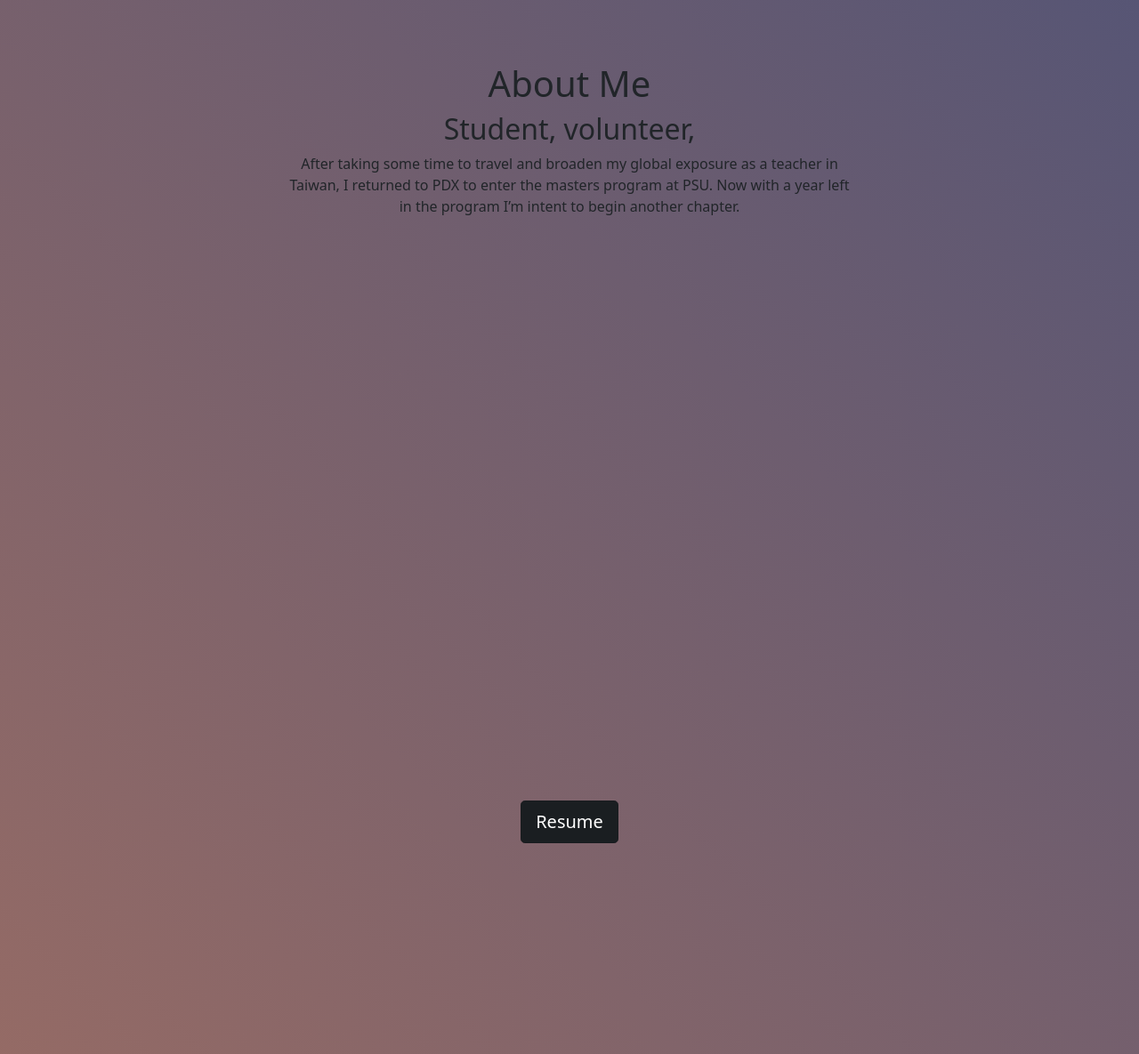
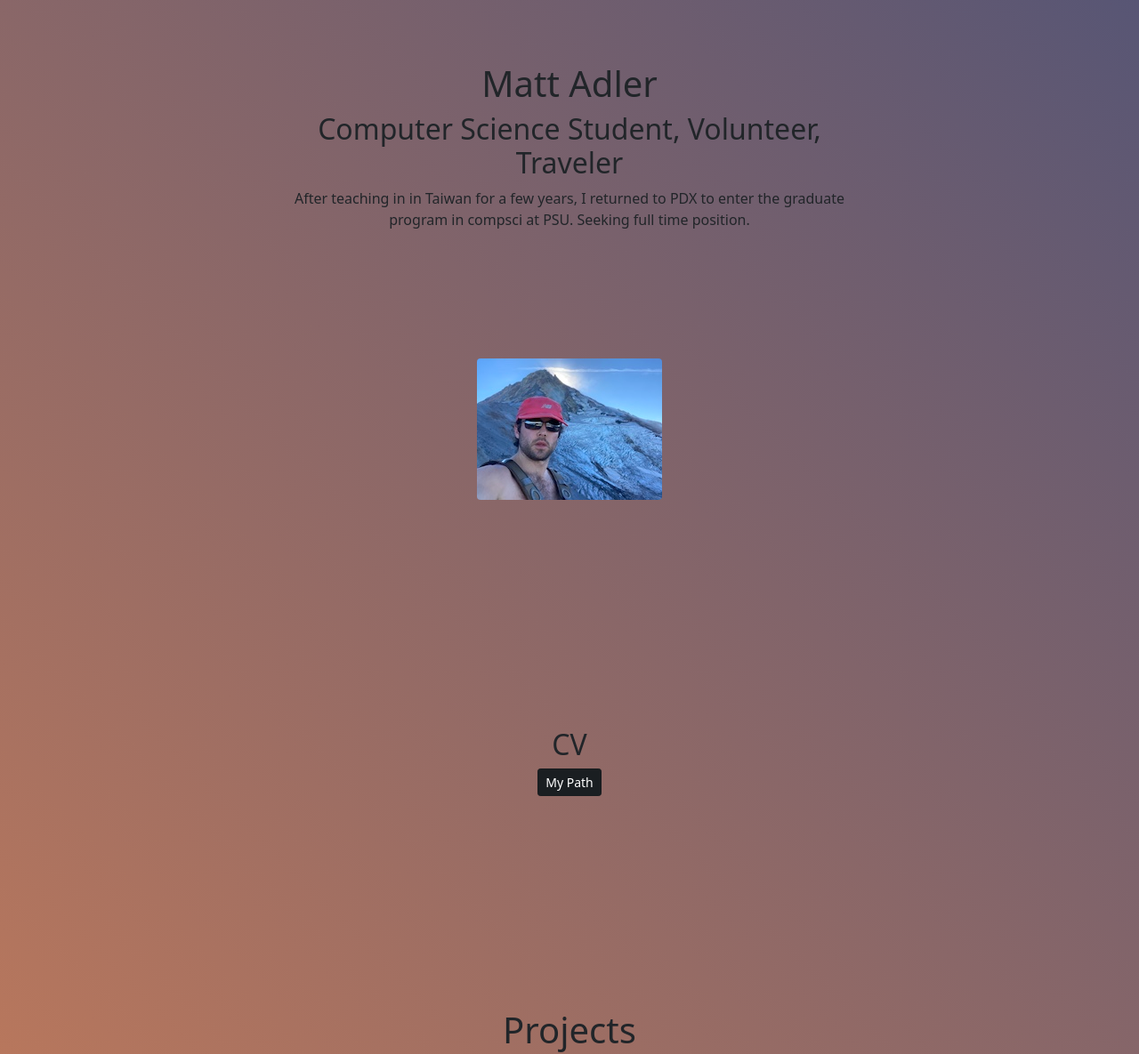
Before and after one commit to mattadlerpdx/PersonalWebSite, a plain HTML site: page index.html in a window 1280 px wide. Shown: the part 120-1305 px from the top of the page at 89% size. Drawn offline with nearby package versions, Linux system fonts and the light colour scheme.

Commit message:
added pic of me

```diff
--- a/index.html
+++ b/index.html
@@ -55,21 +55,28 @@
 <div class="flex-container ">
   <div class="item-1">
     <section id='About'>
-      <h1>About Me</h1>
-      <h2>Student, volunteer, </h2>
-      <p>After taking some time to travel and broaden my global exposure as a teacher in Taiwan, I
-        returned to PDX to enter the masters program at PSU. Now with a year left in the program I’m intent to begin
-        another chapter.</p>
+      <h1>Matt Adler</h1>
+      <h2>Computer Science Student, Volunteer, Traveler </h2>
+      <p>After teaching in in Taiwan for a few years, I
+        returned to PDX to enter the graduate program in compsci at PSU. Seeking full time position.
+      </p>
     </section>
   </div>
+
+  <div class="picture-container">
+    <img class="rounded" src="mtn.jpeg" alt="mountain" />
+  </div>
+
   <div class="item-2">
+    <h2>CV</h2>
     <section id="Resume">
-      <a href="Resume.html" class="btn btn-dark btn-lg active" role="button" aria-pressed="true"
-        id="myButton">Resume</a>
+      <a href="Resume.html" class="btn btn-dark btn-sm active" role="button" aria-pressed="true" id="myButton">My
+        Path</a>
     </section>
   </div>
 
   <div class="item-3">
+    <h1>Projects</h1>
     <section id="Projects">
       <a href="https://github.com/mattadlerpdx/programmingSytems-BattleRoyale" class="btn btn-dark btn-md active"
         role="button" aria-pressed="true" id="myButton">Battle Royale</a>
@@ -77,7 +84,8 @@
         implemented with datastructures like circular linked lists and arrays of linked lists.</p>
       <a href="https://github.com/mattadlerpdx/flaskApp" class="btn btn-dark btn-md active" role="button"
         aria-pressed="true" id="myButton">FlaskApp</a>
-      <p>You can upload photos and let Google's API detect labels in that photo. Another ML API is called to translate those
+      <p>You can upload photos and let Google's API detect labels in that photo. Another ML API is called to translate
+        those
         labels
         in the five most spoken languages in the world--MVC
         architecture,
@@ -100,9 +108,7 @@
           id="myButton">Contact</a>
     </form>
   </div>
-  <div class="item-5">
-    <img class="rounded" src="ROSE.jpg" alt="rose" />
-  </div>
+
 </div>
 
 
--- a/styles.css
+++ b/styles.css
@@ -39,22 +39,23 @@
   margin-top: 10%;
 }
 .item-2 {
+  margin-top: 20%;
   max-width: 50%;
-  margin-top: 50%;
   height: 60px;
+  margin-bottom: 10%;
 }
 .item-3 {
+  margin-top: 10%;
   max-width: 50%;
-  margin-top: 50%;
-  margin-bottom: 50%;
+  margin-bottom: 10%;
 }
 .item-4 {
+  margin-top: 10%;
   max-width: 50%;
-  margin-top: 50%;
   margin-bottom: 10%;
 }
-.item-5{
-  margin-top: 40%;
+.picture-container{
+  margin-top: 10%;
 }
 
 
```
Also changed, not shown: ROSE.jpg (deleted), graph.jpeg (deleted), mergeSort.jpeg (deleted), mtn.jpeg (added), passes.jpeg (deleted).
